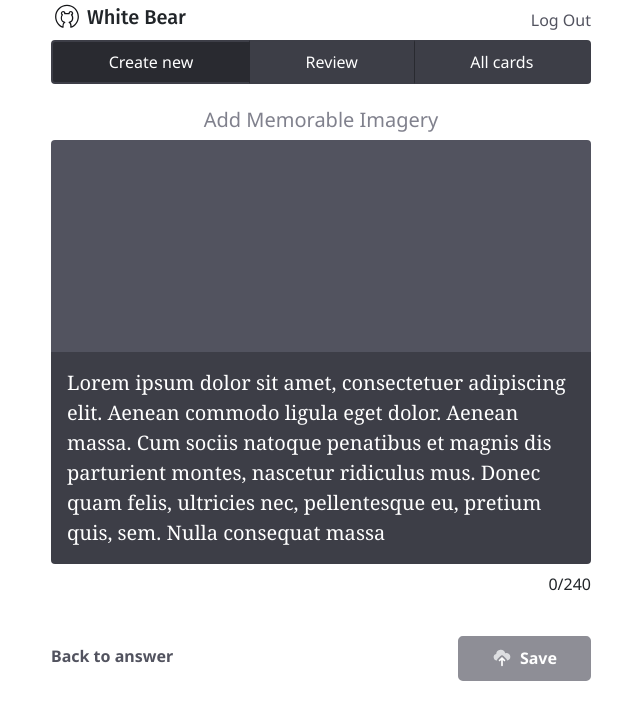
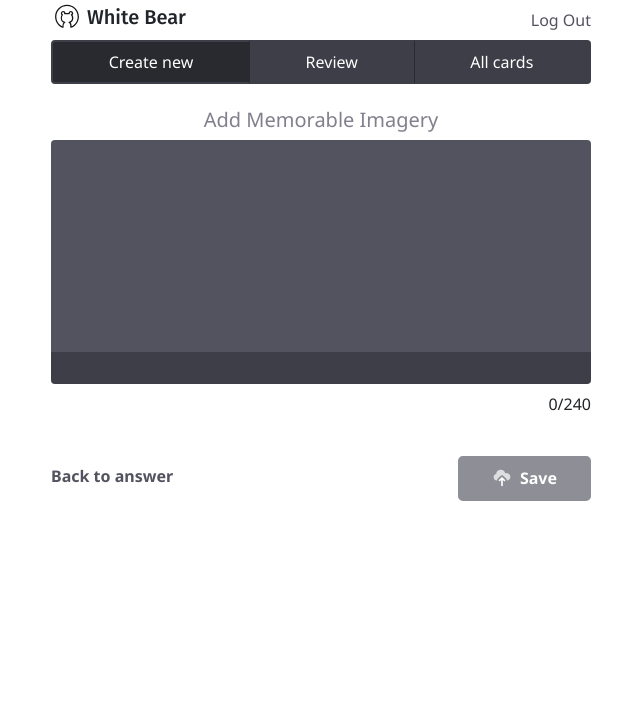
Before and after one commit to Chris-Fortier/white-bear-fullstack, a React (Create React App) app in the folder client/: page /create-imagery in a window 1280 px wide. Shown: the top 720 px of the page, without its empty margins (319-959 px from the left). Built offline with nearby package versions, Linux system fonts and the light colour scheme.

Commit message:
apply "Creating a Card on the Client" video

```diff
--- a/client/src/components/pages/CreateAnswer.js
+++ b/client/src/components/pages/CreateAnswer.js
@@ -1,11 +1,14 @@
 import React from "react";
 import AppTemplate from "../ui/AppTemplate";
-import { Link } from "react-router-dom"; // a React element for linking
 import classnames from "classnames";
-import { MAX_CARD_CHARS } from "../../utils/helpers"; // use {} if its not importing the default export
+import { MAX_CARD_CHARS, defaultLevel } from "../../utils/helpers"; // use {} if its not importing the default export
 import Counter from "../ui/Counter";
+import { connect } from "react-redux";
+import actions from "../../store/actions";
+import { v4 as getUuid } from "uuid";
+import getNextAttemptAt from "../../utils/getNextAttemptAt";
 
-export default class CreateAnswer extends React.Component {
+class CreateAnswer extends React.Component {
    constructor(props) {
       super(props);
       this.state = {
@@ -28,6 +31,27 @@ export default class CreateAnswer extends React.Component {
    setAnswerText(e) {
       this.setState({ answerText: e.target.value }); // sets the state to match the user input (value of the event)
       // console.log(e.target, e.target.value);
+   }
+
+   setCreatableCard() {
+      console.log("UPDATE_CREATABLE_CARD");
+      const currentTime = Date.now();
+      this.props.dispatch({
+         type: actions.UPDATE_CREATABLE_CARD,
+         payload: {
+            // the card itself
+            id: getUuid(),
+            answer: this.state.answerText,
+            imagery: "",
+            userId: this.props.currentUser.id,
+            createdAt: currentTime,
+            nextAttemptAt: getNextAttemptAt(defaultLevel, currentTime), //
+            lastAttemptAt: currentTime,
+            totalSuccessfullAttempts: 0,
+            level: 1,
+         },
+      });
+      this.props.history.push("/create-imagery");
    }
 
    render() {
@@ -62,15 +86,17 @@ export default class CreateAnswer extends React.Component {
             <div className="row mb-4">
                <div className="col">
                   <div className="float-right">
-                     <Link
+                     <button
                         className={classnames(
                            "btn btn-primary btn-lg float-right",
                            { disabled: this.checkHasInvalidCharacterCount() }
                         )}
-                        to="/create-imagery"
+                        onClick={() => {
+                           this.setCreatableCard();
+                        }}
                      >
                         Next
-                     </Link>
+                     </button>
                   </div>
                </div>
             </div>
@@ -79,3 +105,9 @@ export default class CreateAnswer extends React.Component {
       );
    }
 }
+
+function mapStateToProps(state) {
+   return { currentUser: state.currentUser };
+}
+
+export default connect(mapStateToProps)(CreateAnswer);
--- a/client/src/components/pages/CreateImagery.js
+++ b/client/src/components/pages/CreateImagery.js
@@ -5,8 +5,10 @@ import { Link } from "react-router-dom"; // a React element for linking
 import classnames from "classnames";
 import { MAX_CARD_CHARS } from "../../utils/helpers"; // use {} if its not importing the default export
 import Counter from "../ui/Counter";
+import { connect } from "react-redux";
+import actions from "../../store/actions";
 
-export default class CreateImagery extends React.Component {
+class CreateImagery extends React.Component {
    constructor(props) {
       super(props);
       this.state = {
@@ -31,6 +33,18 @@ export default class CreateImagery extends React.Component {
       // console.log(e.target, e.target.value);
    }
 
+   updateCreatableCard() {
+      console.log("updating creatable card");
+      const updatedCreatableCard = { ...this.props.creatableCard };
+      updatedCreatableCard.imagery = this.state.imageryText;
+      this.props.dispatch({
+         type: actions.UPDATE_CREATABLE_CARD,
+         payload: updatedCreatableCard,
+      });
+      // save to the database (make an API call)
+      // to to create-answer
+   }
+
    render() {
       return (
          <AppTemplate>
@@ -48,11 +62,7 @@ export default class CreateImagery extends React.Component {
                </div>
                <div className="card bg-secondary">
                   <div className="card-body" id="answer-content">
-                     Lorem ipsum dolor sit amet, consectetuer adipiscing elit.
-                     Aenean commodo ligula eget dolor. Aenean massa. Cum sociis
-                     natoque penatibus et magnis dis parturient montes, nascetur
-                     ridiculus mus. Donec quam felis, ultricies nec,
-                     pellentesque eu, pretium quis, sem. Nulla consequat massa
+                     {this.props.creatableCard.answer}
                   </div>
                </div>
             </div>
@@ -74,12 +84,14 @@ export default class CreateImagery extends React.Component {
                   >
                      Back to answer
                   </Link>
-                  <Link
+                  <button
                      className={classnames(
                         "btn btn-primary btn-lg float-right",
                         { disabled: this.checkHasInvalidCharacterCount() }
                      )}
-                     to="/create-answer"
+                     onClick={() => {
+                        this.updateCreatableCard();
+                     }}
                   >
                      <img
                         src={saveIcon}
@@ -91,7 +103,7 @@ export default class CreateImagery extends React.Component {
                         alt=""
                      />
                      Save
-                  </Link>
+                  </button>
                </div>
             </div>
             {/* <!-- end of buttons --> */}
@@ -99,3 +111,9 @@ export default class CreateImagery extends React.Component {
       );
    }
 }
+
+function mapStateToProps(state) {
+   return { creatableCard: state.creatableCard };
+}
+
+export default connect(mapStateToProps)(CreateImagery);
--- a/client/src/store/actions.js
+++ b/client/src/store/actions.js
@@ -8,6 +8,7 @@ const actions = {
    DECREMENT_QUEUE_INDEX: "DECREMENT_QUEUE_INDEX",
    RESET_QUEUE: "RESET_QUEUE",
    STORE_EDITABLE_CARD: "STORE_EDITABLE_CARD",
+   UPDATE_CREATABLE_CARD: "UPDATE_CREATABLE_CARD",
 };
 
 export default actions;
--- a/client/src/store/combineReducers.js
+++ b/client/src/store/combineReducers.js
@@ -2,9 +2,11 @@ import { combineReducers } from "redux";
 import currentUser from "./reducers/currentUser";
 import queue from "./reducers/queue";
 import editableCard from "./reducers/editableCard";
+import creatableCard from "./reducers/creatableCard";
 
 export default combineReducers({
    currentUser,
    queue,
    editableCard,
+   creatableCard,
 });
--- /dev/null
+++ b/client/src/store/reducers/creatableCard.js
@@ -0,0 +1,10 @@
+import actions from "../actions";
+
+export default function creatableCard(creatableCard = {}, action) {
+   switch (action.type) {
+      case actions.UPDATE_CREATABLE_CARD:
+         return action.payload; // put it in the redux store
+      default:
+         return creatableCard;
+   }
+}
--- a/client/src/store/store.js
+++ b/client/src/store/store.js
@@ -9,7 +9,11 @@ const initialState = {
       cards: [],
       index: 0,
    },
-   editableCard: {},
+   editableCard: {
+      card: [],
+      prevRoute: "",
+   },
+   creatableCard: {},
 };
 
 const store = createStore(combineReducers, initialState, composeWithDevTools());
--- /dev/null
+++ b/client/src/utils/getNextAttemptAt.js
@@ -0,0 +1,24 @@
+import addDate from "date-fns/add";
+import formatDate from "date-fns/format";
+
+export default (level, lastAttemptAt) => {
+   const levelDuration = {
+      1: { minutes: 10 },
+      2: { hours: 3 },
+      3: { days: 1 },
+      4: { days: 3 },
+      5: { days: 7 },
+      6: { weeks: 2 },
+      7: { weeks: 5 },
+      8: { weeks: 20 },
+      9: { years: 1 },
+      10: { years: 2 },
+      11: { years: 4 },
+      12: { years: 8 },
+   };
+
+   // return as ms past the epoch
+   const nextAttemptAt = addDate(lastAttemptAt, levelDuration[level]);
+   const timeStamp = Number(formatDate(nextAttemptAt, "T"));
+   return timeStamp;
+};
--- a/client/src/utils/helpers.js
+++ b/client/src/utils/helpers.js
@@ -1,7 +1,9 @@
-function checkIsOver(num, limit) {
+export function checkIsOver(num, limit) {
    return num > limit;
 }
 
-const MAX_CARD_CHARS = 240;
+export const MAX_CARD_CHARS = 240;
 
-export { checkIsOver, MAX_CARD_CHARS };
+export const defaultLevel = 1;
+
+// export { checkIsOver, MAX_CARD_CHARS };
```
